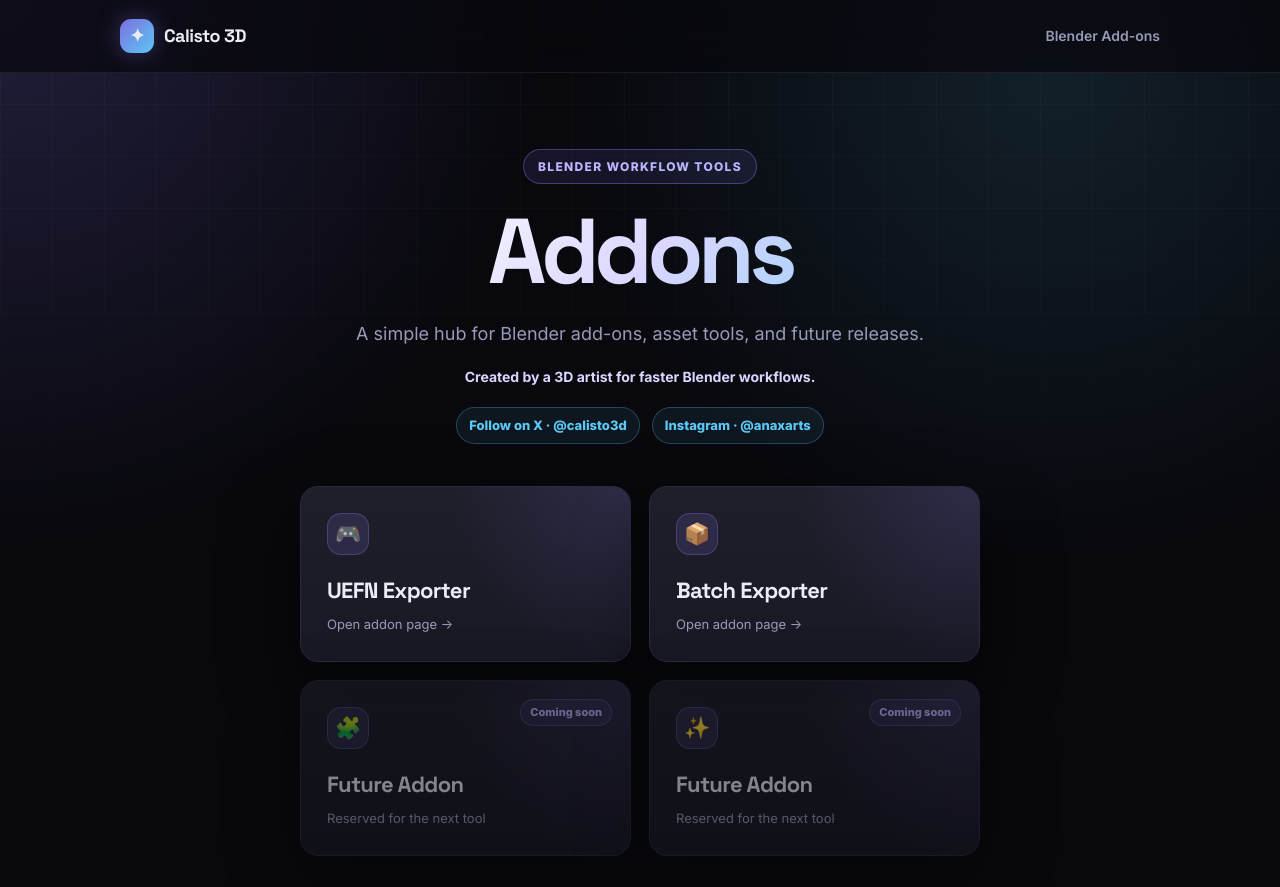
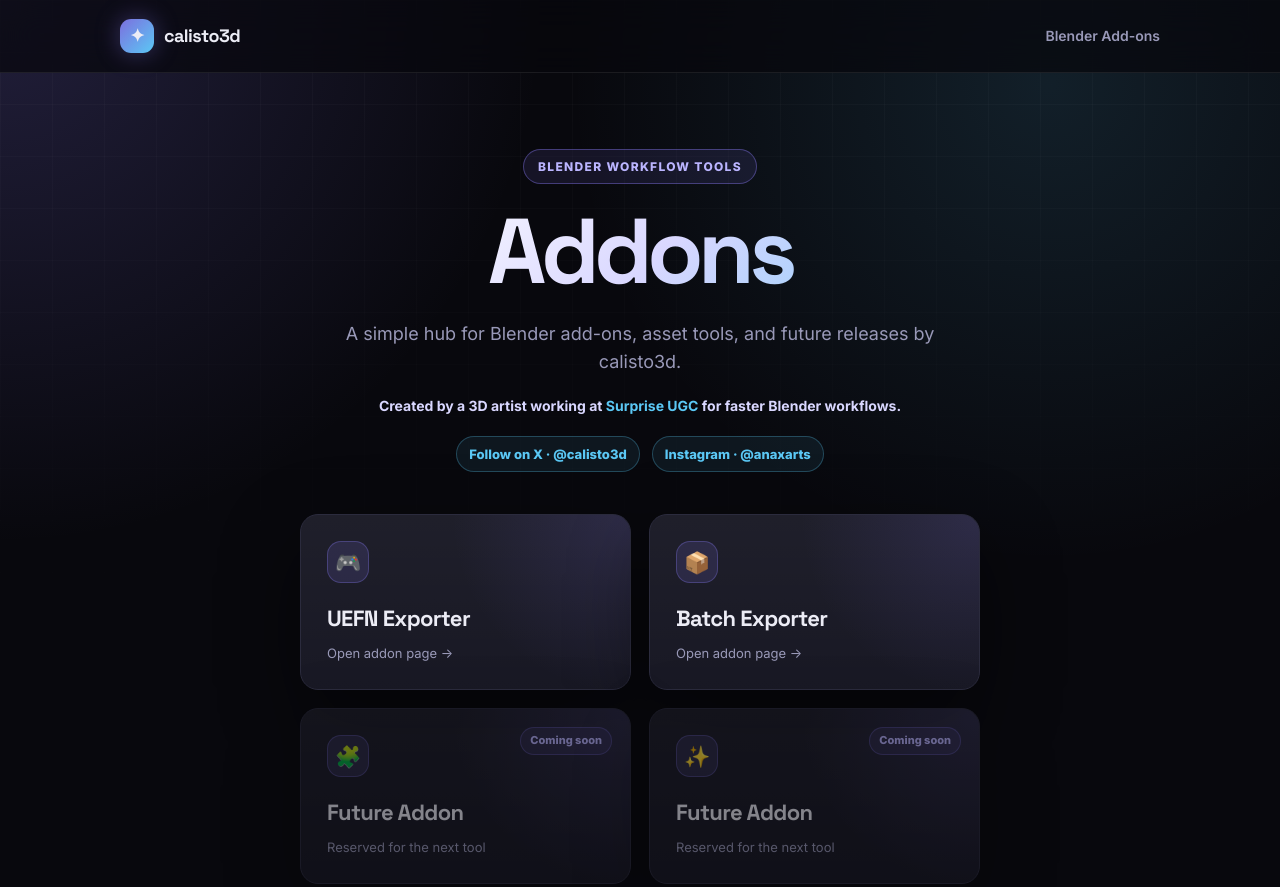
Before and after one commit to calisto3d/Blender-Addons, a plain HTML site: page index.html in a window 1280 px wide. Shown: the top 887 px of the page. Drawn offline with Linux system fonts and the light colour scheme.

Commit message:
Change title and artist line to 'calisto3d'
Updated the title and artist line to reflect 'calisto3d'.

```diff
--- a/index.html
+++ b/index.html
@@ -3,7 +3,7 @@
 <head>
 <meta charset="UTF-8" />
 <meta name="viewport" content="width=device-width, initial-scale=1.0" />
-<title>Calisto 3D</title>
+<title>calisto3d</title>
 <link rel="preconnect" href="https://fonts.googleapis.com">
 <link rel="preconnect" href="https://fonts.gstatic.com" crossorigin>
 <link href="https://fonts.googleapis.com/css2?family=Inter:wght@400;500;600;700;800;900&family=Space+Grotesk:wght@600;700;800&display=swap" rel="stylesheet">
@@ -149,6 +149,13 @@
     margin-bottom: 18px;
   }
 
+  .artist-line a {
+    color: var(--accent2);
+    text-decoration: none;
+  }
+
+  .artist-line a:hover { text-decoration: underline; }
+
   .social-links {
     display: flex;
     justify-content: center;
@@ -279,9 +286,9 @@
 <body>
   <nav>
     <div class="container nav-inner">
-      <a class="brand" href="./" aria-label="Addons by Calisto 3D home">
+      <a class="brand" href="./" aria-label="calisto3d addons home">
         <span class="brand-mark">✦</span>
-        <span>Calisto 3D</span>
+        <span>calisto3d</span>
       </a>
       <span class="nav-credit">Blender Add-ons</span>
     </div>
@@ -292,9 +299,9 @@
       <div class="badge">Blender workflow tools</div>
       <h1>Addons</h1>
       <p class="subtitle">
-        A simple hub for Blender add-ons, asset tools, and future releases.
+        A simple hub for Blender add-ons, asset tools, and future releases by calisto3d.
       </p>
-      <p class="artist-line">Created by a 3D artist for faster Blender workflows.</p>
+      <p class="artist-line">Created by a 3D artist working at <a href="https://surpriseugc.com/" target="_blank" rel="noopener">Surprise UGC</a> for faster Blender workflows.</p>
       <div class="social-links" aria-label="Social links">
         <a href="https://x.com/calisto3d" target="_blank" rel="noopener">Follow on X · @calisto3d</a>
         <a href="https://www.instagram.com/anaxarts" target="_blank" rel="noopener">Instagram · @anaxarts</a>
```
